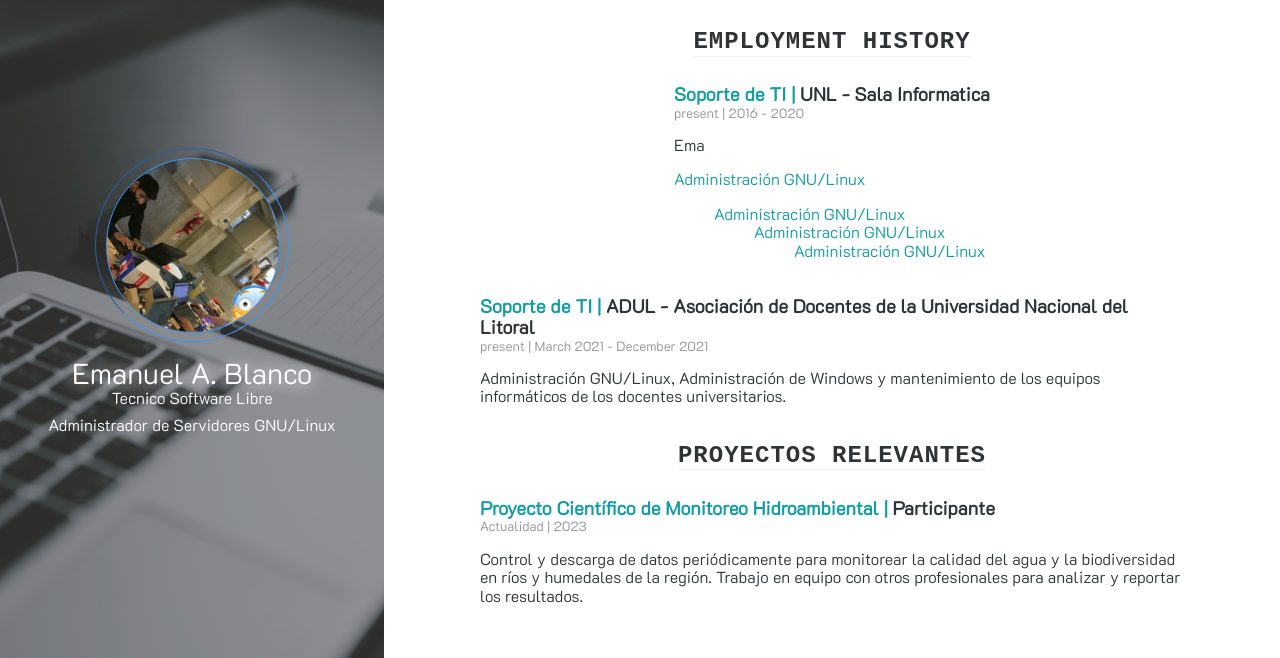
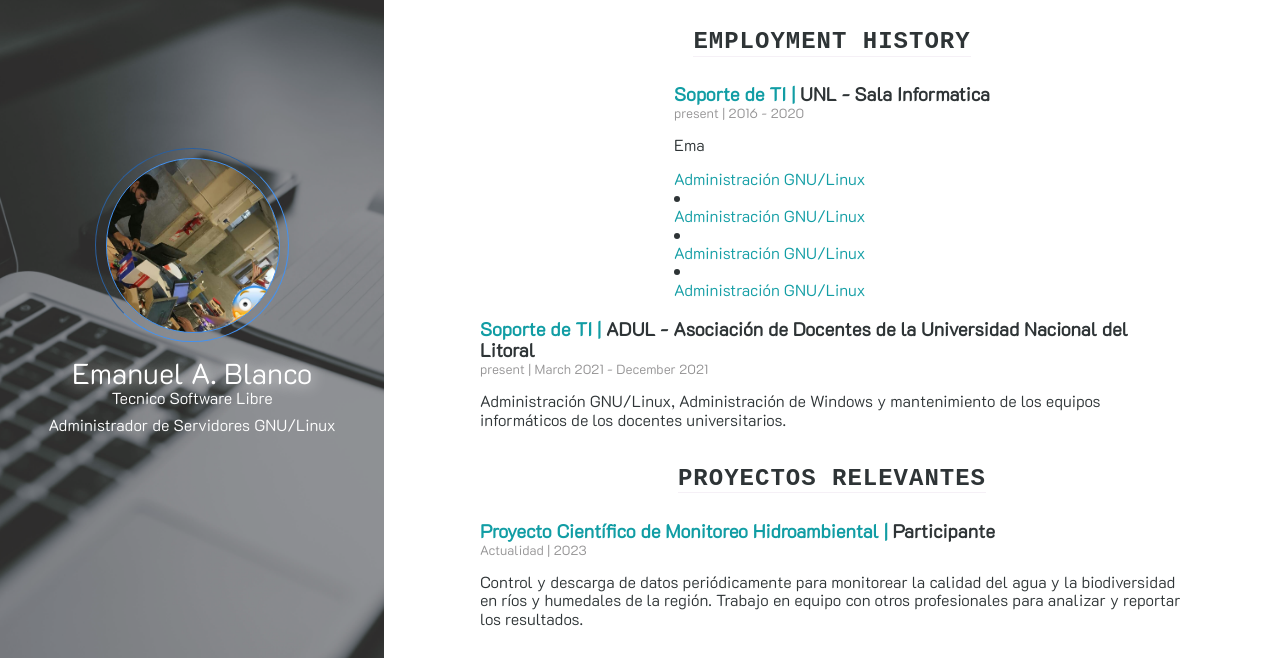
Before and after one commit to emablanco/emablanco.github.io, a plain HTML site: page index.html in a window 1280 px wide. Both pictures are taken after a click on the link "PAST EXPERIENCE". Shown: the part 80-738 px from the top of the page. Drawn offline with nearby package versions, Linux system fonts and the light colour scheme; a web font is replaced by a local one.

Commit message:
portafolio

```diff
--- a/index.html
+++ b/index.html
@@ -244,11 +244,11 @@
                     <div class="experience__item__description">
                         <p> Ema</p>
                         <span class="experience__item__task-list__item__title">Administración GNU/Linux</span>
-                        <ul class="experience__item__task-list__item__sublist"> </u>
+						        <li></li>
                         <span class="experience__item__task-list__item__title">Administración GNU/Linux</span>
-                        <ul class="experience__item__task-list__item__sublist"></u>
+						        <li></li>
                         <span class="experience__item__task-list__item__title">Administración GNU/Linux</span>
-                        <ul class="experience__item__task-list__item__sublist"></u>
+						        <li></li>
                         <span class="experience__item__task-list__item__title">Administración GNU/Linux</span>
                     </div>
                 </div>
```
